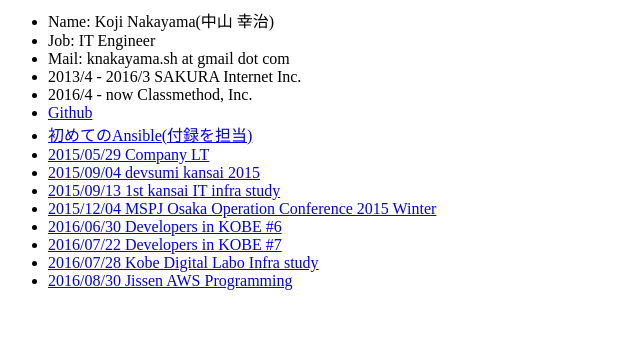
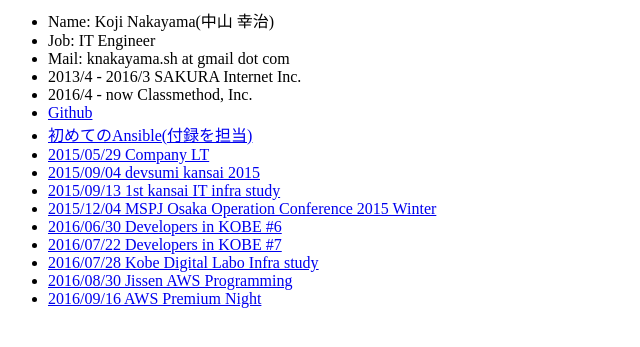
Before and after one commit to knakayama/knakayama.github.io, a plain HTML site: page index.html in a window 1280 px wide. Shown: the part 343-690 px from the top of the page, without its empty margins (0-640 px from the left). Drawn offline with Linux system fonts and the light colour scheme.

Commit message:
Add AWS Premium Night

```diff
--- a/index.html
+++ b/index.html
@@ -23,6 +23,7 @@
       <li><a href="https://knakayama.github.io/LT-2016-07-22" target="_blank">2016/07/22 Developers in KOBE #7 </a></li>
       <li><a href="https://knakayama.github.io/slide-2016-07-28" target="_blank">2016/07/28 Kobe Digital Labo Infra study</a></li>
       <li><a href="https://knakayama.github.io/slide-2016-08-30" target="_blank">2016/08/30 Jissen AWS Programming</a></li>
+      <li><a href="https://knakayama.github.io/slide-2016-09-16" target="_blank">2016/09/16 AWS Premium Night</a></li>
     </ul>
   </body>
 </html>
```
